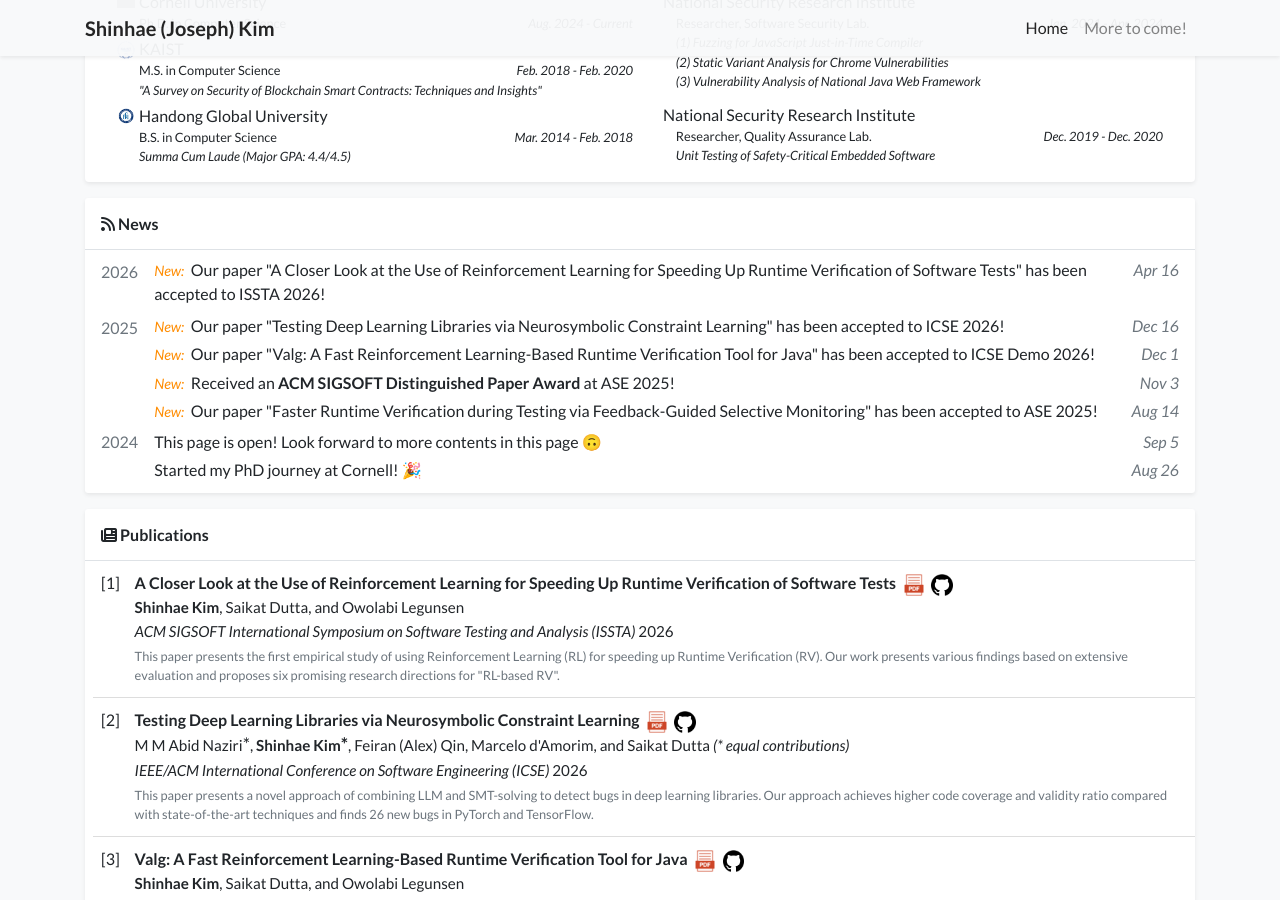
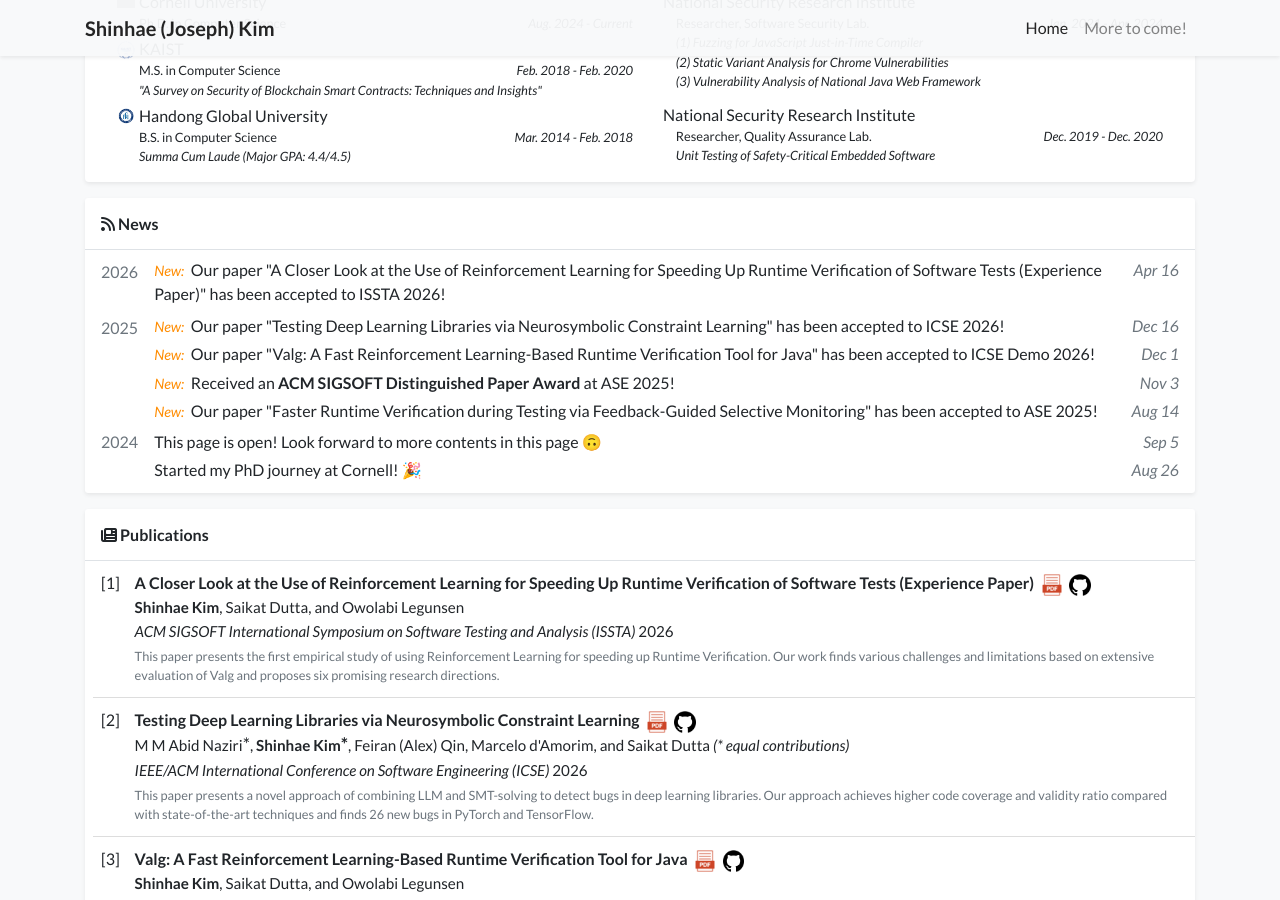
Before and after one commit to shinhae-kim/shinhae-kim.github.io, a Jekyll site: the page index.html, which Jekyll copies as it is, in a window 1280 px wide and 900 px high, scrolled down 710 px. Built offline with Jekyll 4.4.1, drawn with Linux system fonts in a browser that asks for light colours; a style sheet for code colours, icons or effects is not loaded; grey boxes are pictures that could not be loaded.

Commit message:
issta26 description

```diff
--- a/index.html
+++ b/index.html
@@ -248,8 +248,8 @@ document.querySelectorAll(".root-path-text").forEach(function(element){
   <div class="mr-3 text-muted my-1" style="margin-bottom: 0; padding-top: 2px; padding-bottom: 0;">2026</div>
   <div class="media-body">
     <div class="my-1 d-flex bullet" style="padding-bottom: .5px;">
-      <div>Our paper "A Closer Look at the Use of Reinforcement Learning for
-Speeding Up Runtime Verification of Software Tests" has been accepted to ISSTA 2026!</div>
+      <div> Our paper "A Closer Look at the Use of Reinforcement Learning for
+	      Speeding Up Runtime Verification of Software Tests (Experience Paper)" has been accepted to ISSTA 2026!</div>
       <div class="ml-auto text-muted no-break" style="align-self: flex-start;"><i>Apr 16</i></div>
     </div>
   </div>
@@ -316,7 +316,7 @@ Speeding Up Runtime Verification of Software Tests" has been accepted to ISSTA 2
   <div class="col-12 p-2 pl-2">
     <h6 class="mt-0 mb-0" style="font-size: 1rem; font-weight: 600;">
       <span style="display: inline-block; width: 2.1rem; font-weight: normal;">[1]</span>A Closer Look at the Use of Reinforcement Learning for
-Speeding Up Runtime Verification of Software Tests
+Speeding Up Runtime Verification of Software Tests (Experience Paper)
       <a target="_blank" style="margin-left: 0.15rem;">
         <img src="/assets/images/etc/pdf.png" alt="PDF" style="height: 1.5rem; vertical-align: middle;">
       </a>
@@ -332,7 +332,7 @@ Speeding Up Runtime Verification of Software Tests
       <i style="font-weight: 400;">ACM SIGSOFT International Symposium on Software Testing and Analysis (ISSTA) </i> 2026
       </p>
       <p class="mt-1 mb-0 small text-muted">
-        This paper presents the first empirical study of using Reinforcement Learning (RL) for speeding up Runtime Verification (RV). Our work presents various findings based on extensive evaluation and proposes six promising research directions for "RL-based RV".
+        This paper presents the first empirical study of using Reinforcement Learning for speeding up Runtime Verification. Our work finds various challenges and limitations based on extensive evaluation of Valg and proposes six promising research directions.
       </p>
     </div>
   </div>
```
